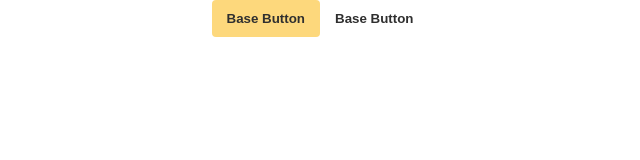
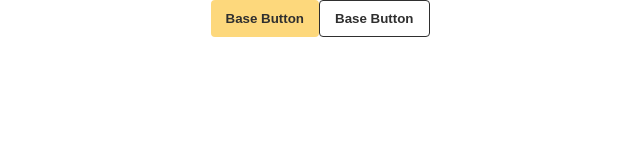
Before and after one commit to paniTani/react_storybook, a React (Create React App) app: page / in a window 1280 px wide. Shown: the top 160 px of the page, without its empty margins (320-960 px from the left). Built offline with nearby package versions, Linux system fonts and the light colour scheme.

Commit message:
fixed color variable

```diff
--- a/src/components/BaseButton.js
+++ b/src/components/BaseButton.js
@@ -1,8 +1,8 @@
 import styled from 'styled-components';
 
 const BaseButton = styled.button`
-  color: #2f2f2f;
-  border: ${props => props.yellow ? 'none' : '1px solid var(----lightBlack)' };
+  color: var(--lightBlack);
+  border: ${props => props.yellow ? 'none' : '1px solid var(--lightBlack)' };
   background-color: ${props => props.yellow ? "var(--yellow)" : "transparent"};
   height: ${props => props.high ? "50px" : "37px"} ;
   border-radius: 4px;
```
